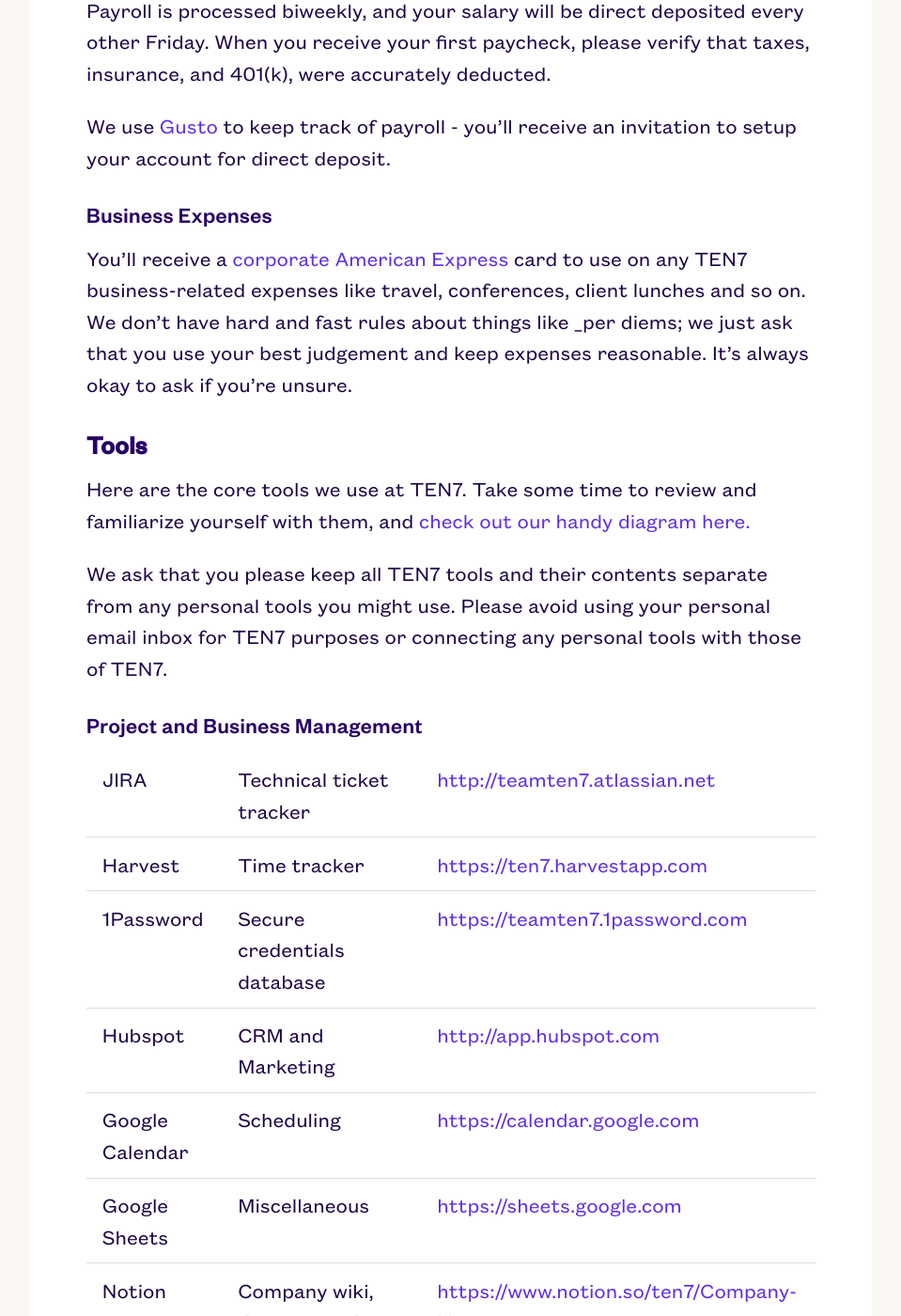
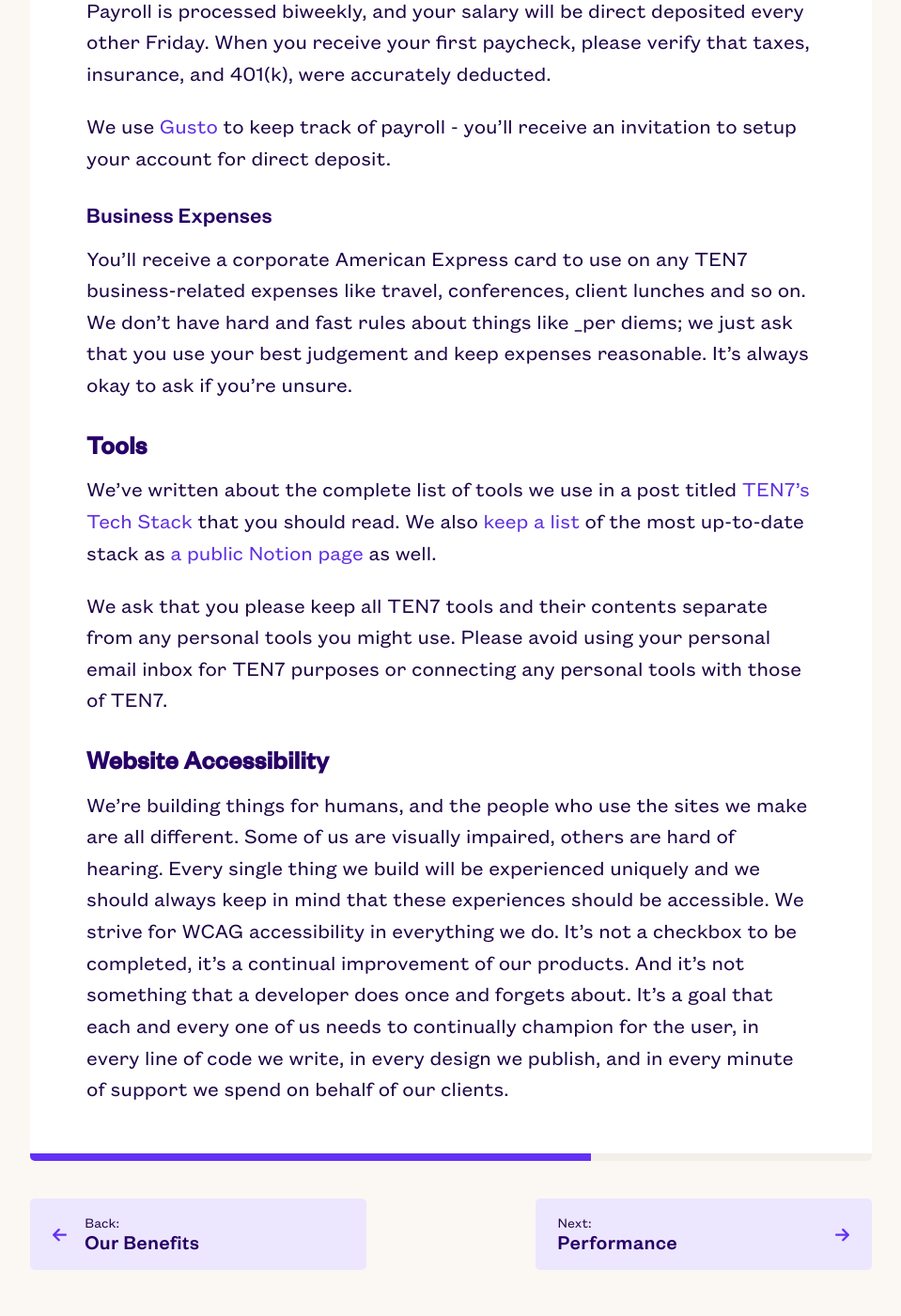
Before and after one commit to ten7/handbook.ten7.com, a Jekyll site: the page built from _pages/05_howwedothings.md, in a window 1280 px wide and 1400 px high, scrolled down 6281 px. Shown: the whole window at 94% size, without its empty margins (160-1119 px from the left). Built offline with Jekyll 4.4.1, drawn with Linux system fonts in a browser that asks for light colours; some of the changed text lies outside the part shown.

Commit message:
Update How we do things

```diff
--- a/_pages/05_howwedothings.md
+++ b/_pages/05_howwedothings.md
@@ -115,93 +115,18 @@
 
 Payroll is processed biweekly, and your salary will be direct deposited every other Friday. When you receive your first paycheck, please verify that taxes, insurance, and 401(k), were accurately deducted.
 
-We use [Gusto](https:// gusto.com/) to keep track of payroll - you’ll receive an invitation to setup your account for direct deposit.
+We use [Gusto](https://gusto.com/) to keep track of payroll - you’ll receive an invitation to setup your account for direct deposit.
 
 ### Business Expenses
 
-You’ll receive a [corporate American Express](https://brex.com/) card to use on any TEN7 business-related expenses like travel, conferences, client lunches and so on. We don’t have hard and fast rules about things like _per diems; we just ask that you use your best judgement and keep expenses reasonable. It’s always okay to ask if you’re unsure.
+You’ll receive a corporate American Express card to use on any TEN7 business-related expenses like travel, conferences, client lunches and so on. We don’t have hard and fast rules about things like _per diems; we just ask that you use your best judgement and keep expenses reasonable. It’s always okay to ask if you’re unsure.
 
 ## Tools
 
-Here are the core tools we use at TEN7. Take some time to review and familiarize yourself with them, and [check out our handy diagram here.](https://ten7.com/blog/post/ten7s-tech-stack)
+We've written about the complete list of tools we use in a post titled [TEN7’s Tech Stack](https://t7.io/techstack) that you should read. We also [keep a list](https://t7.io/tools) of the most up-to-date stack as [a public Notion page](https://t7.io/tools) as well.
 
 We ask that you please keep all TEN7 tools and their contents separate from any personal tools you might use. Please avoid using your personal email inbox for TEN7 purposes or connecting any personal tools with those of TEN7.
 
-### Project and Business Management
-
-<table>
-    <tbody>
-        <tr>
-            <td>JIRA</td>
-            <td>Technical ticket tracker</td>
-            <td><a href="http://teamten7.atlassian.net">http://teamten7.atlassian.net</a></td>
-        </tr>
-        <tr>
-            <td>Harvest</td>
-            <td>Time tracker</td>
-           <td><a href="https://ten7.harvestapp.com">https://ten7.harvestapp.com</a></td>
-        </tr>
-        <tr>
-            <td>1Password</td>
-            <td>Secure credentials database</td>
-            <td><a href="https://teamten7.1password.com">https://teamten7.1password.com</a></td>
-        </tr>
-        <tr>
-            <td>Hubspot</td>
-            <td>CRM and Marketing</td>
-            <td><a href="http://app.hubspot.com">http://app.hubspot.com</a></td>
-        </tr>
-        <tr>
-            <td>Google Calendar</td>
-            <td>Scheduling</td>
-            <td><a href="https://calendar.google.com">https://calendar.google.com</a></td>
-        </tr>
-        <tr>
-            <td>Google Sheets</td>
-            <td>Miscellaneous</td>
-            <td><a href="https://sheets.google.com/">https://sheets.google.com</a></td>
-        </tr>
-        <tr>
-            <td>Notion</td>
-            <td>Company wiki, documentation and non-technical ticket tracker</td>
-           <td><a href="https://ten7.harvestapp.com">https://www.notion.so/ten7/Company-Home</a></td>
-        </tr>
-    </tbody>
-</table>
-
-### Communication
-
-<table>
-    <tbody>
-        <tr>
-            <td>Slack</td>
-            <td>Team chat</td>
-            <td><a href="https://ten7.slack.com">https://ten7.slack.com</a></td>
-        </tr>
-        <tr>
-            <td>Zoom</td>
-            <td>Video conferencing</td>
-            <td><a href="https://zoom.us">https://zoom.us</a></td>
-        </tr>
-    </tbody>
-</table>
-
-### Client Support
-
-<table>
-    <tbody>
-        <tr>
-            <td>support@ten7.com</td>
-            <td>General support request intake</td>
-            <td><a href="https://mail.google.com">https://mail.google.com</a></td>
-        </tr>
-        <tr>
-            <td>Slack</td>
-            <td>Client chat</td>
-            <td>#t7care_CLIENTNAME channel</td>
-        </tr>
-    </tbody>
-</table>
 
 ## Website Accessibility
 
```
